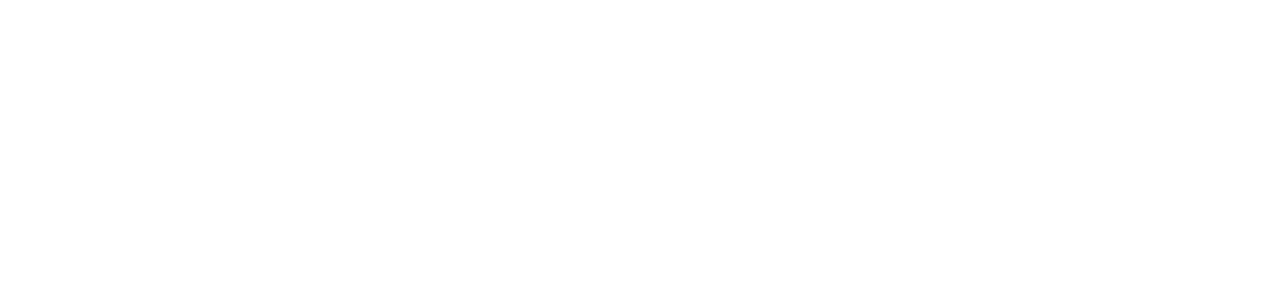
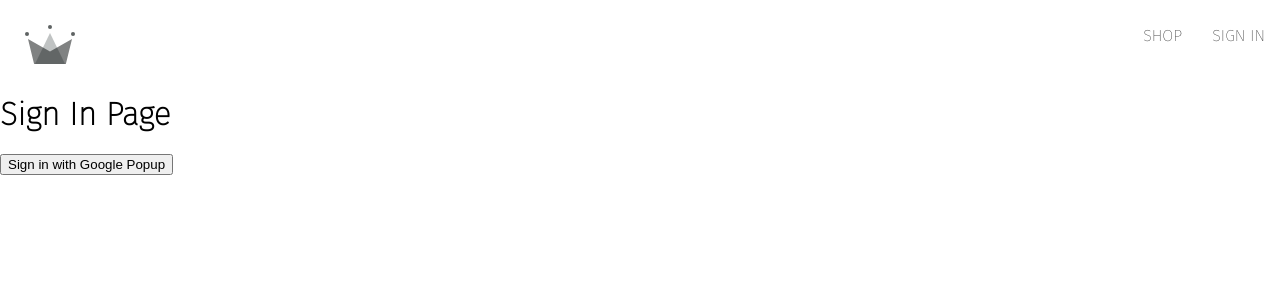
Before and after one commit to akuma-phawx/pogo-clothing, a React (Create React App) app: page /sign-in in a window 1280 px wide. Before the commit this address had no page. Shown: the top 300 px of the page. Built offline with nearby package versions, Linux system fonts and the light colour scheme.

Commit message:
feat(firebase): add firebas google auth

```diff
--- a/package.json
+++ b/package.json
@@ -6,6 +6,7 @@
     "@testing-library/jest-dom": "^5.16.5",
     "@testing-library/react": "^13.4.0",
     "@testing-library/user-event": "^13.5.0",
+    "firebase": "^9.15.0",
     "react": "^18.2.0",
     "react-dom": "^18.2.0",
     "react-router-dom": "6",
--- a/public/index.html
+++ b/public/index.html
@@ -10,8 +10,9 @@
   <link rel="apple-touch-icon" href="%PUBLIC_URL%/logo192.png" />
   <link rel="preconnect" href="https://fonts.googleapis.com">
   <link rel="preconnect" href="https://fonts.gstatic.com" crossorigin>
-  <link href="https://fonts.googleapis.com/css2?family=Open+Sans:wght@300&display=swap" rel="stylesheet">
-  <!--
+  <link rel="preconnect" href="https://fonts.googleapis.com">
+  <link rel="preconnect" href="https://fonts.gstatic.com" crossorigin>
+  <link href="https://fonts.googleapis.com/css2?family=Fira+Sans:wght@100&display=swap" rel="stylesheet"> <!--
       manifest.json provides metadata used when your web app is installed on a
       user's mobile device or desktop. See https://developers.google.com/web/fundamentals/web-app-manifest/
     -->
--- a/src/App.js
+++ b/src/App.js
@@ -2,6 +2,7 @@
 import Navigation from './routes/navigation/navigation.component';
 import Shop from './routes/shop/shop.component';
 import { Routes, Route } from 'react-router-dom';
+import SignIn from './routes/signin/signin.component';
 
 function App() {
   return (
@@ -9,6 +10,7 @@
       <Route path="/" element={<Navigation />}>
         <Route index element={<Home />} />
         <Route path="/shop" element={<Shop />} />
+        <Route path="/sign-in" element={<SignIn />} />
       </Route>
     </Routes>
   );
--- a/src/index.scss
+++ b/src/index.scss
@@ -1,6 +1,6 @@
 body {
   margin: 0;
-  font-family: 'Open Sans Condensed', sans-serif;
+  font-family: 'Fira Sans', sans-serif;
   -webkit-font-smoothing: antialiased;
   -moz-osx-font-smoothing: grayscale;
 }
--- a/src/routes/navigation/navigation.component.jsx
+++ b/src/routes/navigation/navigation.component.jsx
@@ -13,6 +13,9 @@
           <Link className="nav-link" to="/shop">
             SHOP
           </Link>
+          <Link className="nav-link" to="/sign-in">
+            SIGN IN
+          </Link>
         </div>
       </div>
       <Outlet />
--- /dev/null
+++ b/src/routes/signin/signin.component.jsx
@@ -0,0 +1,21 @@
+import {
+  signInWithGooglePopup,
+  createUserDocumentFromAuth,
+} from '../../utils/firebase/firebase.utils';
+
+const SignIn = () => {
+  const logGoogleUser = async () => {
+    const { user } = await signInWithGooglePopup();
+    const userDocRef = await createUserDocumentFromAuth(user);
+    console.log(user);
+  };
+
+  return (
+    <div>
+      <h1>Sign In Page</h1>
+      <button onClick={logGoogleUser}>Sign in with Google Popup</button>
+    </div>
+  );
+};
+
+export default SignIn;
--- /dev/null
+++ b/src/utils/firebase/firebase.utils.js
@@ -0,0 +1,53 @@
+import { initializeApp } from 'firebase/app';
+import {
+  getAuth,
+  signInWithRedirect,
+  signInWithPopup,
+  GoogleAuthProvider,
+} from 'firebase/auth';
+import { getFirestore, doc, getDoc, setDoc } from 'firebase/firestore';
+
+const firebaseConfig = {
+  apiKey: 'AIzaSyDDU4V-_QV3M8GyhC9SVieRTDM4dbiT0Yk',
+  authDomain: 'crwn-clothing-db-98d4d.firebaseapp.com',
+  projectId: 'crwn-clothing-db-98d4d',
+  storageBucket: 'crwn-clothing-db-98d4d.appspot.com',
+  messagingSenderId: '626766232035',
+  appId: '1:626766232035:web:506621582dab103a4d08d6',
+};
+
+const firebaseApp = initializeApp(firebaseConfig);
+
+const provider = new GoogleAuthProvider();
+
+provider.setCustomParameters({
+  prompt: 'select_account',
+});
+
+export const auth = getAuth();
+export const signInWithGooglePopup = () => signInWithPopup(auth, provider);
+
+export const db = getFirestore();
+
+export const createUserDocumentFromAuth = async (userAuth) => {
+  const userDocRef = doc(db, 'users', userAuth.uid);
+
+  const userSnapshot = await getDoc(userDocRef);
+
+  if (!userSnapshot.exists()) {
+    const { displayName, email } = userAuth;
+    const createdAt = new Date();
+
+    try {
+      await setDoc(userDocRef, {
+        displayName,
+        email,
+        createdAt,
+      });
+    } catch (error) {
+      console.log('error creating the user', error.message);
+    }
+  }
+
+  return userDocRef;
+};
```
Also changed, not shown: src/routes/signin/signin.styles.scss (added), 1 other file (tests, documents, lock files or other folders).
